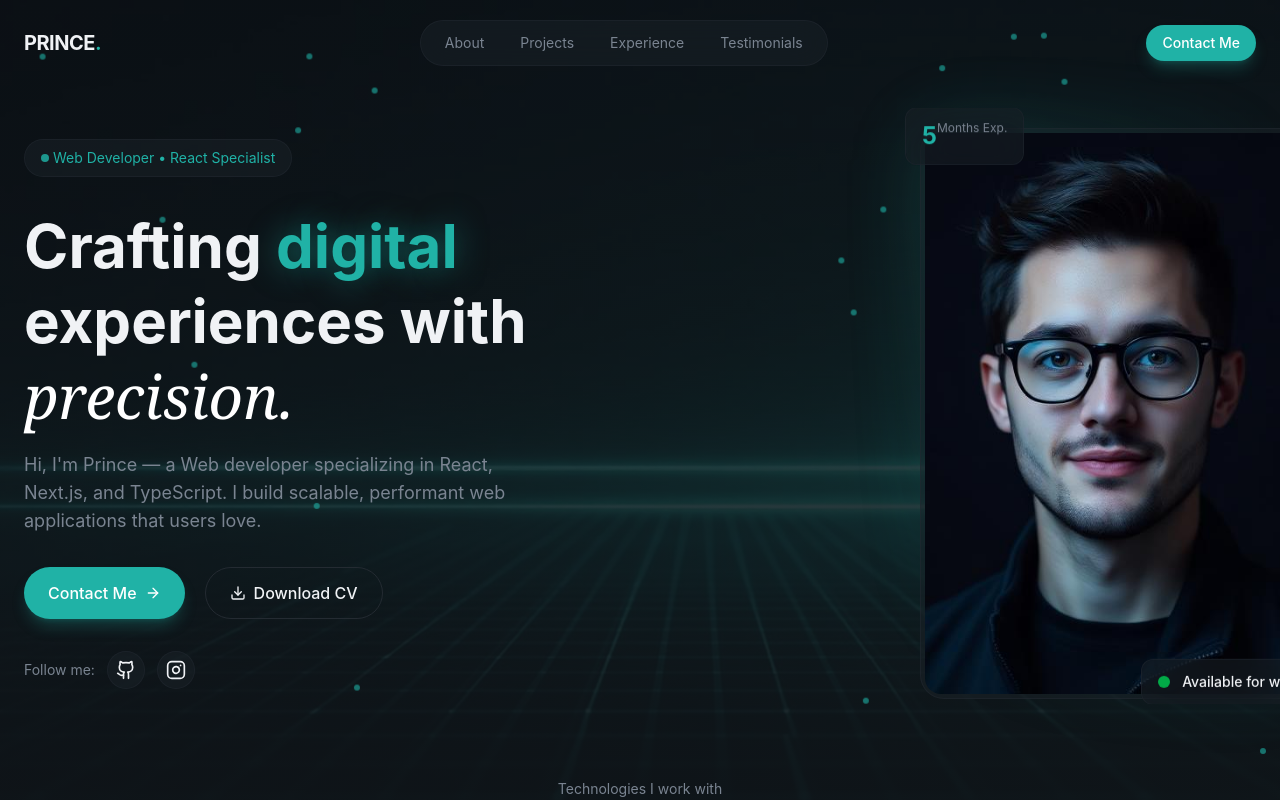
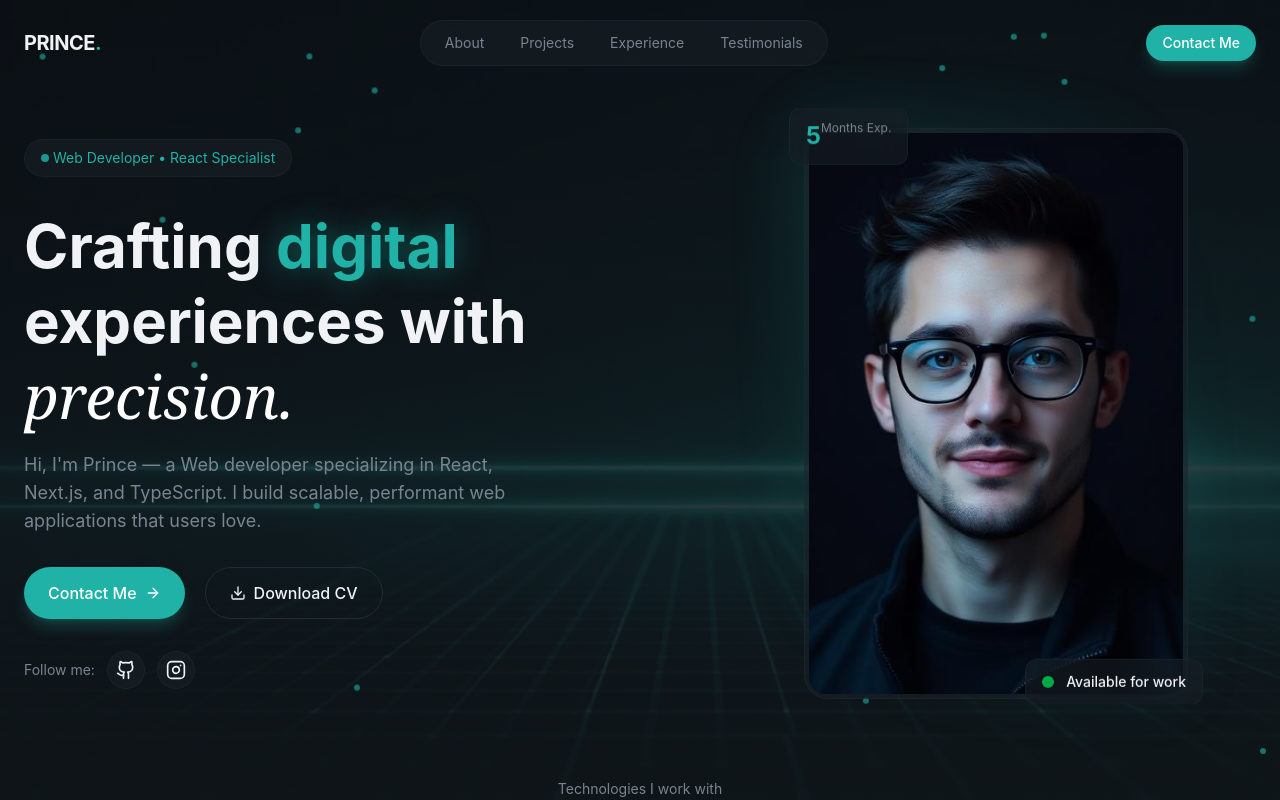
Before and after one commit to PrincePrajapatiXi/Portfolio, a React (Vite) app: page / in a window 1280 px wide. Shown: the top 800 px of the page. Built offline with nearby package versions, Linux system fonts and the light colour scheme.

Commit message:
style(hero): center image on desktop

```diff
--- a/src/sections/Hero.jsx
+++ b/src/sections/Hero.jsx
@@ -59,7 +59,7 @@ export const Hero = () => {
                     {/* Left Column - Text Content (Strictly 50% width) */}
                     <div className="w-[57%] md:w-1/2 flex-shrink-0 min-w-0 space-y-3 md:space-y-6 lg:space-y-8">
                         <div className="animate-fade-in">
-                            <span className="inline-flex items-center gap-1 px-4 py-3 md:px-4 md:py-2 rounded-full glass text-[10px] md:text-sm text-primary whitespace-nowrap">
+                            <span className="inline-flex items-center gap-1 px-4 py-3 md:px-4 md:py-2 rounded-full glass text-[12px] md:text-sm text-primary whitespace-nowrap">
                                 <span className="w-2 h-2 bg-primary rounded-full animate-pulse" />Web Developer • React Specialist
                             </span>
                         </div>
@@ -106,7 +106,7 @@ export const Hero = () => {
                     </div>
 
                     {/* Right Column - Profile Image (Strictly 50% width) */}
-                    <div className="w-[40%] md:w-1/2 flex-shrink-0 min-w-0 flex relative animate-fade-in animation-delay-300 justify-center md:justify-end">
+                    <div className="w-[40%] md:w-1/2 flex-shrink-0 min-w-0 flex relative animate-fade-in animation-delay-300 justify-center">
 
                         {/* Profile Image (Size wapas tumhara wala kar diya: max-w-xs md:max-w-sm) */}
                         <div className="relative w-full max-w-xs md:max-w-sm">
```
